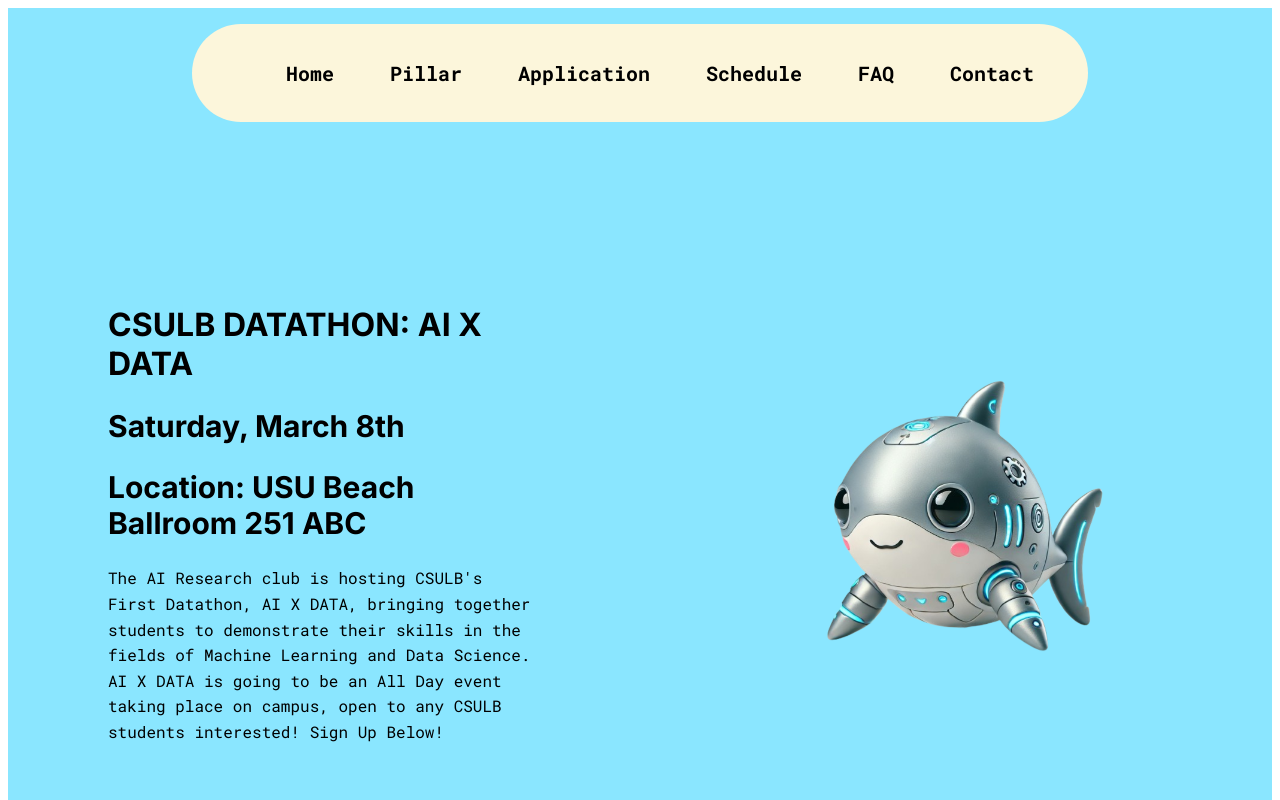
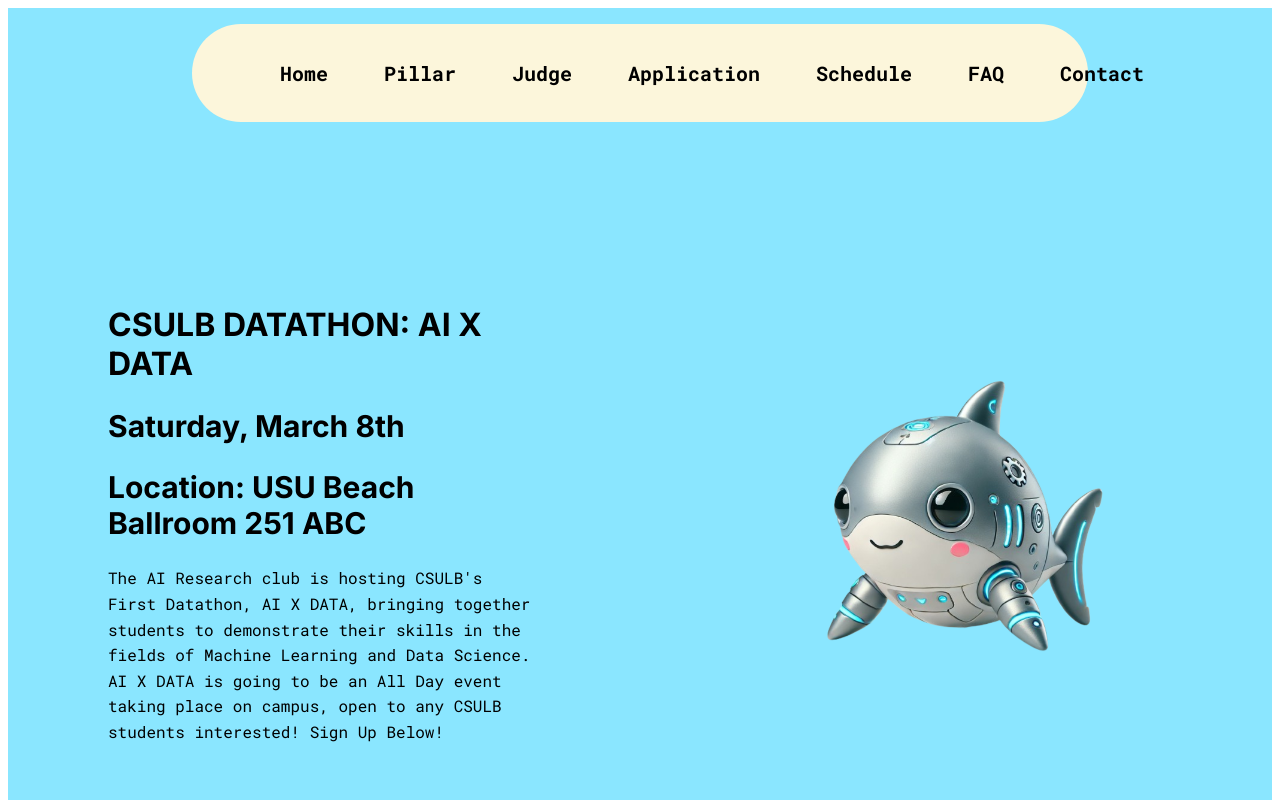
Before and after one commit to CSULBAIResearch/AI_Datathon_1.0, a React (Create React App) app: page / in a window 1280 px wide. Shown: the top 800 px of the page. Built offline with nearby package versions, Linux system fonts and the light colour scheme.

Commit message:
fix navbar

```diff
--- a/src/component/navBar/NavBar.jsx
+++ b/src/component/navBar/NavBar.jsx
@@ -15,6 +15,7 @@
         <ul className="NavBar-links">
           <li><a href="#Home">Home</a></li>
           <li><a href="#Pillar">Pillar </a></li>
+          <li><a href="#Judge">Judge </a></li>
           <li><a href="#Application">Application</a></li>
           <li><a href="#Schedule">Schedule</a></li>
           <li><a href="#FAQ">FAQ</a></li>
@@ -32,6 +33,7 @@
                         <ul className='club__navbar-smallscreen_links'>
                         <li><a href="#Home">Home</a></li>
                         <li><a href="#Pillar">Pillar </a></li>
+                        <li><a href="#Judge">Judge </a></li>
                         <li><a href="#Application">Application</a></li>
                         <li><a href="#Schedule">Schedule</a></li>
                         <li><a href="#FAW">FAQ</a></li>
--- a/src/container/JudgePage/JudgePage.jsx
+++ b/src/container/JudgePage/JudgePage.jsx
@@ -17,7 +17,7 @@
 
 
   return (
-    <div className='judge-container box__container flex__center'>
+    <div className='judge-container box__container flex__center' id = "Judge">
         <h1 className='heroHeading1'>JUDGE</h1>
         <div className="judge-describtion">
             <ul className='judge-list'>
```
